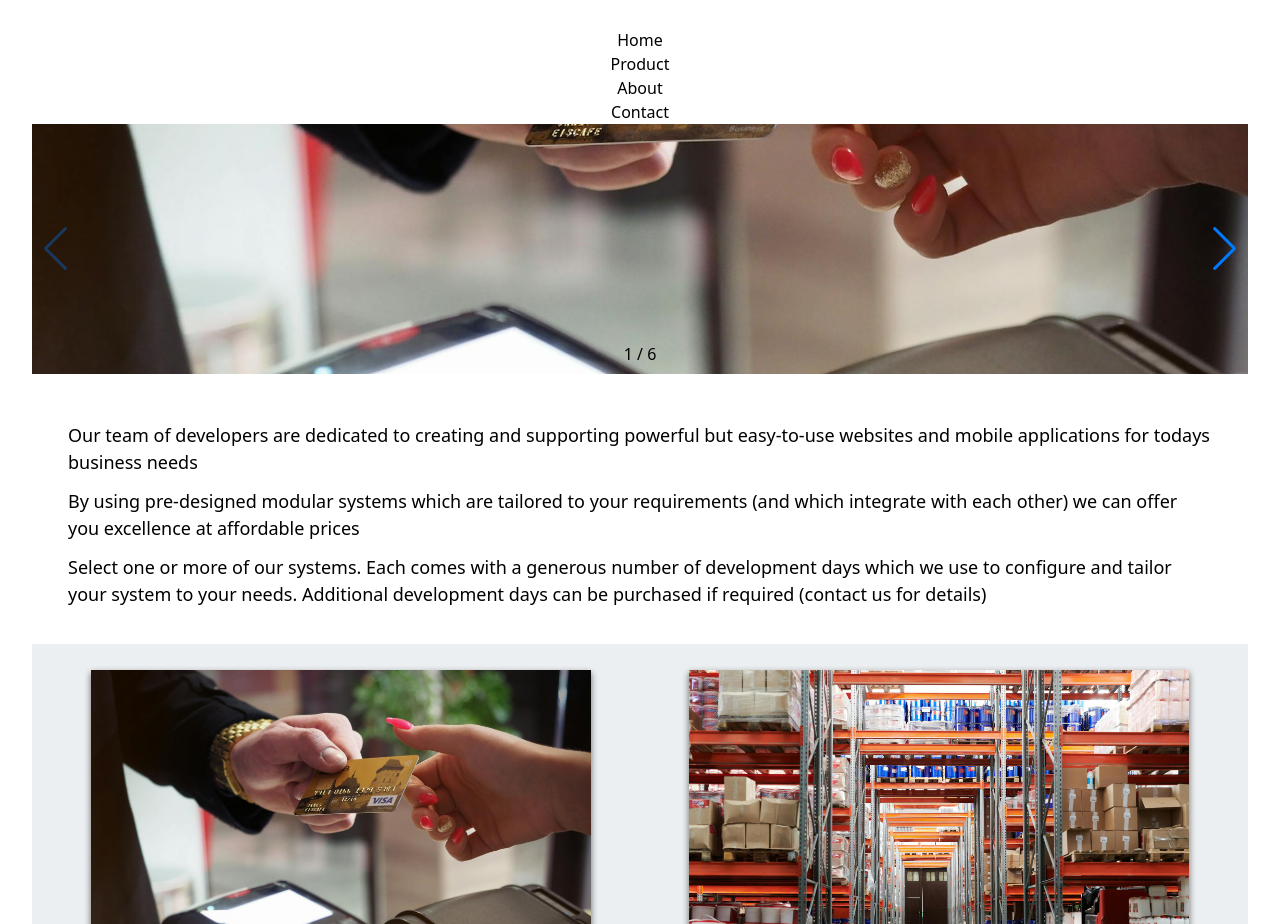
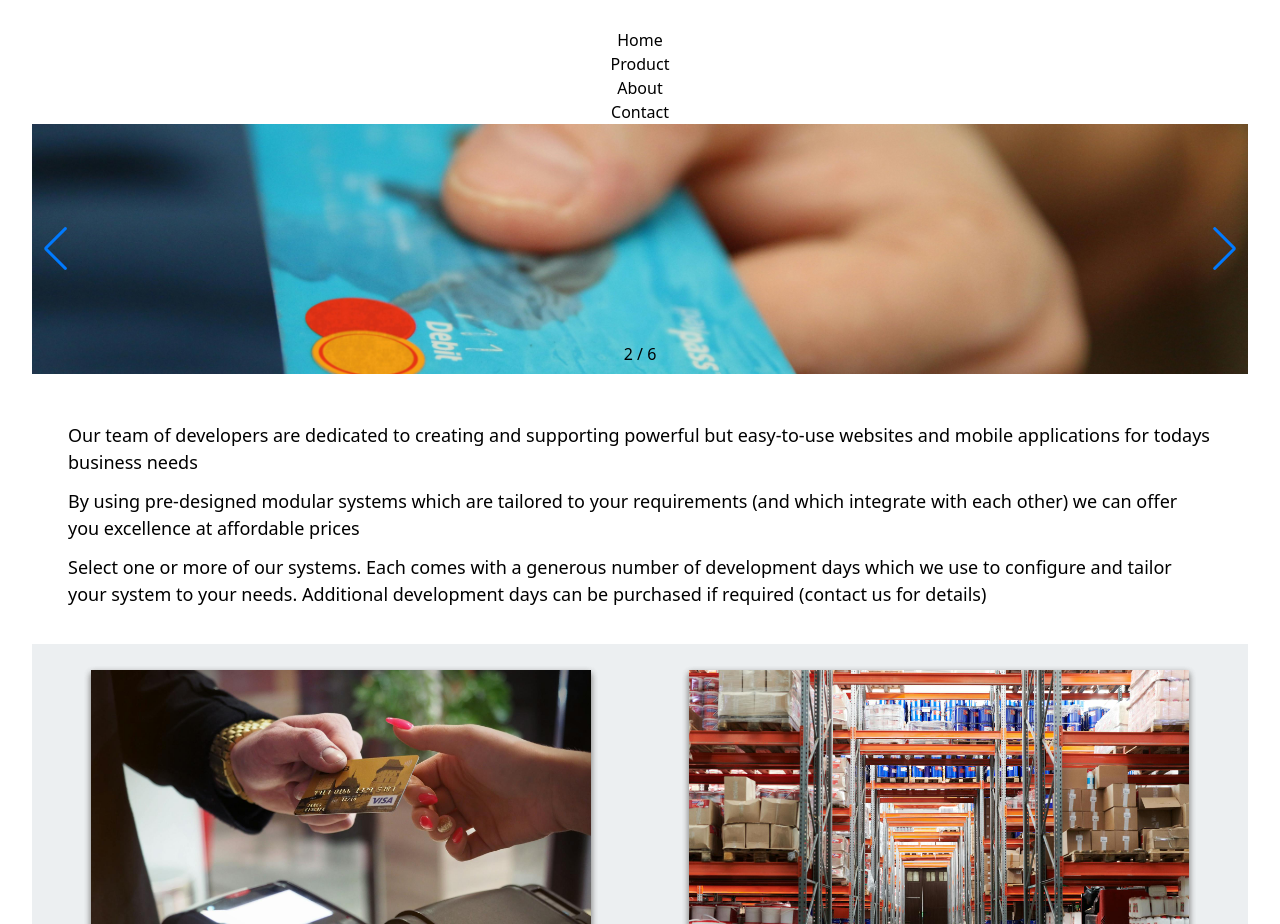
Before and after one commit to emigri/codeKrafters, a React (Vite) app: page / in a window 1280 px wide. Shown: the part 3700-4624 px from the top of the page. Built offline with nearby package versions, Linux system fonts and the light colour scheme.

Commit message:
added autoplay func to slider

```diff
--- a/src/components/pages/Slider.jsx
+++ b/src/components/pages/Slider.jsx
@@ -11,7 +11,7 @@ import 'swiper/css/navigation';
 import '../../App.css';
 
 // import required modules
-import { Pagination, Navigation } from 'swiper/modules';
+import {Autoplay, Pagination, Navigation } from 'swiper/modules';
 
 import siteContent from '../SiteContent.json';
 import { useState } from 'react'
@@ -26,8 +26,12 @@ function Slider(props) {
         pagination={{
           type: 'fraction',
         }}
+        autoplay={{
+          delay: 2500,
+          disableOnInteraction: false,
+        }}
         navigation={true}
-        modules={[Pagination, Navigation]}
+        modules={[Autoplay, Pagination, Navigation]}
         className="mySwiper"
       >
         <SwiperSlide>
```
